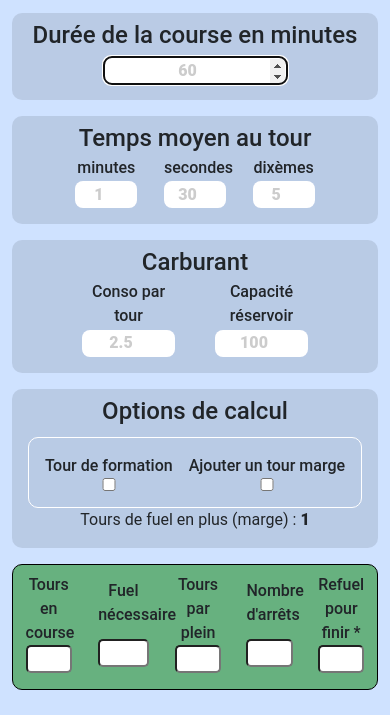
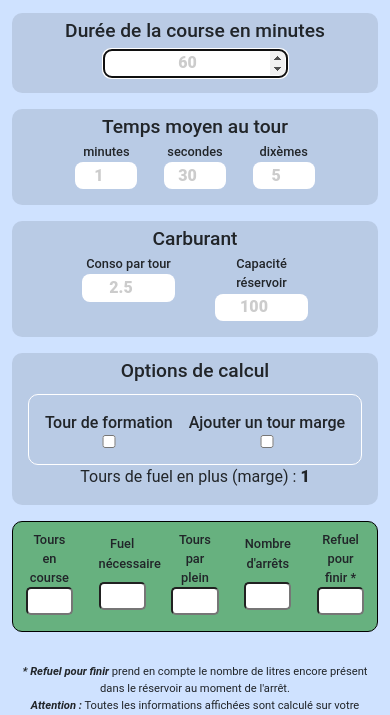
Before and after one commit to tchik90/Strat-Calculator, a plain HTML site: page index.html in a window 390 px wide. Shown: the part 116-831 px from the top of the page. Drawn offline with nearby package versions, Linux system fonts and the light colour scheme.

Commit message:
Add files via upload

```diff
--- a/style/style.css
+++ b/style/style.css
@@ -326,3 +326,18 @@ footer {
     font-size: 17px;
     background-color: var(--color-secondary)
 }
+
+
+@media screen and (max-width: 530px) {
+
+    label {
+        font-size: 1.2em;
+    }
+
+    label.dixiemes,
+    label.secondes,
+    label.minutes,
+    label.input_result {
+      font-size: 0.8em !important;
+    }
+  }
```
